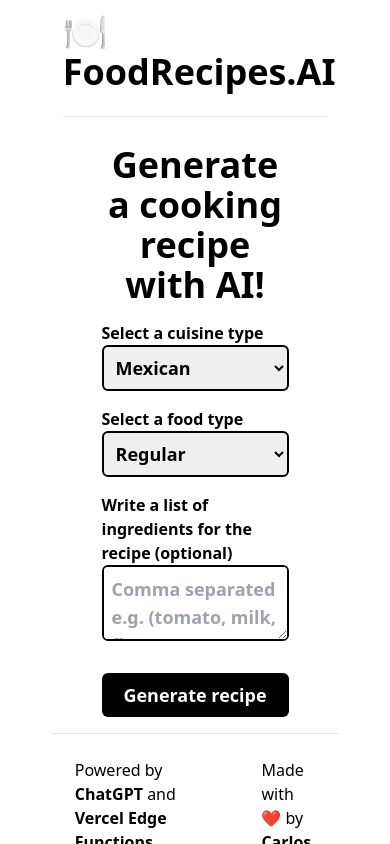
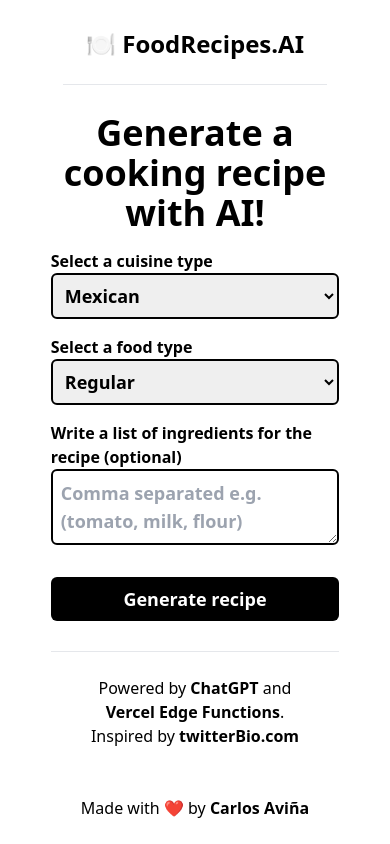
Before and after one commit to CarlosAvina/recipeai, a Next.js app: page / in a window 390 px wide. Built offline with nearby package versions, Linux system fonts and the light colour scheme.

Commit message:
Add better styles for mobile

```diff
--- a/src/pages/index.tsx
+++ b/src/pages/index.tsx
@@ -92,12 +92,12 @@ export default function Home() {
         />
       </Head>
       <nav className="flex flex-col gap-6 col-start-2 col-end-8 p-3">
-        <h1 className="text-4xl font-extrabold cursor-pointer">
+        <h1 className="text-2xl md:text-4xl font-extrabold cursor-pointer pt-4 text-center md:text-left whitespace-nowrap">
           🍽️ FoodRecipes.AI
         </h1>
         <hr />
       </nav>
-      <main className="col-start-3 col-end-7">
+      <main className="col-start-2 col-end-8 md:col-start-3 md:col-end-7">
         <form
           className="flex flex-col gap-4"
           onSubmit={(e) => {
@@ -174,7 +174,7 @@ export default function Home() {
       </main>
       <footer className="flex flex-col col-start-2 col-end-8">
         <hr />
-        <div className="flex justify-between">
+        <div className="flex flex-col md:flex-row justify-between text-center md:text-left">
           <div className="p-6">
             Powered by{" "}
             <Link
```
